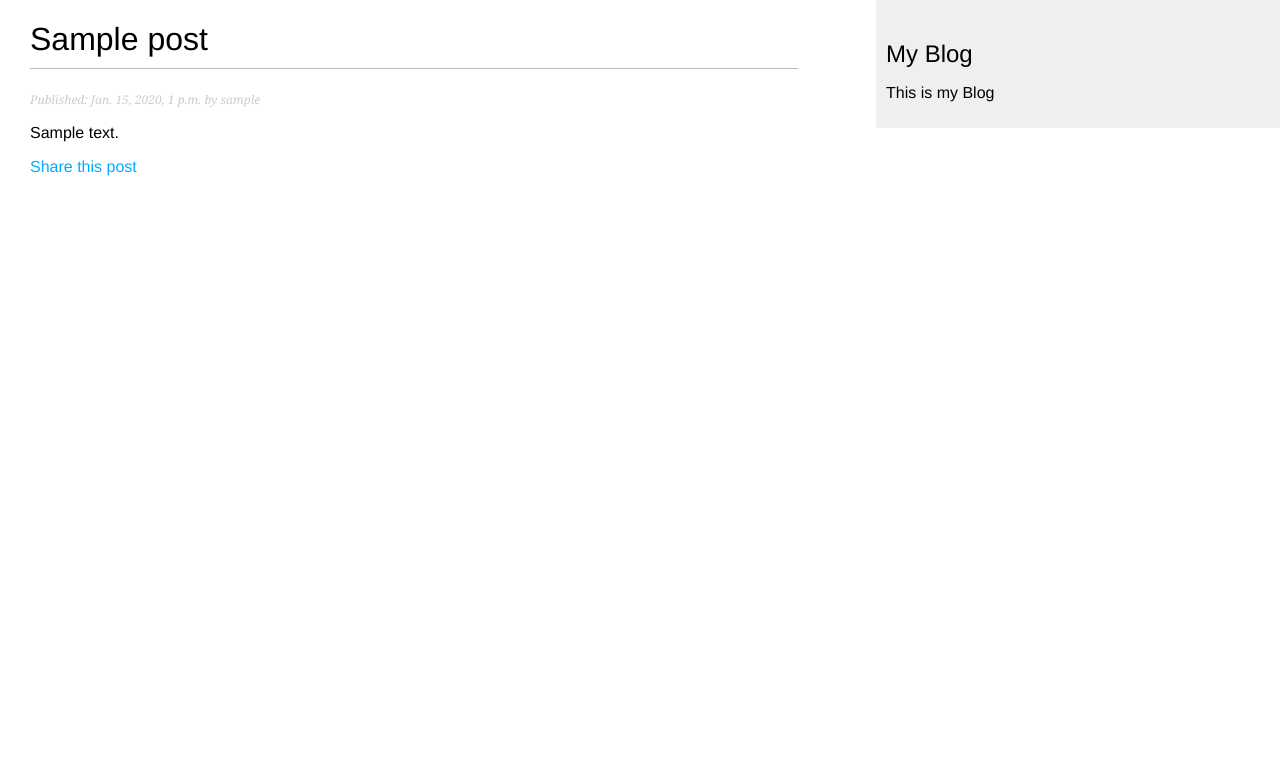
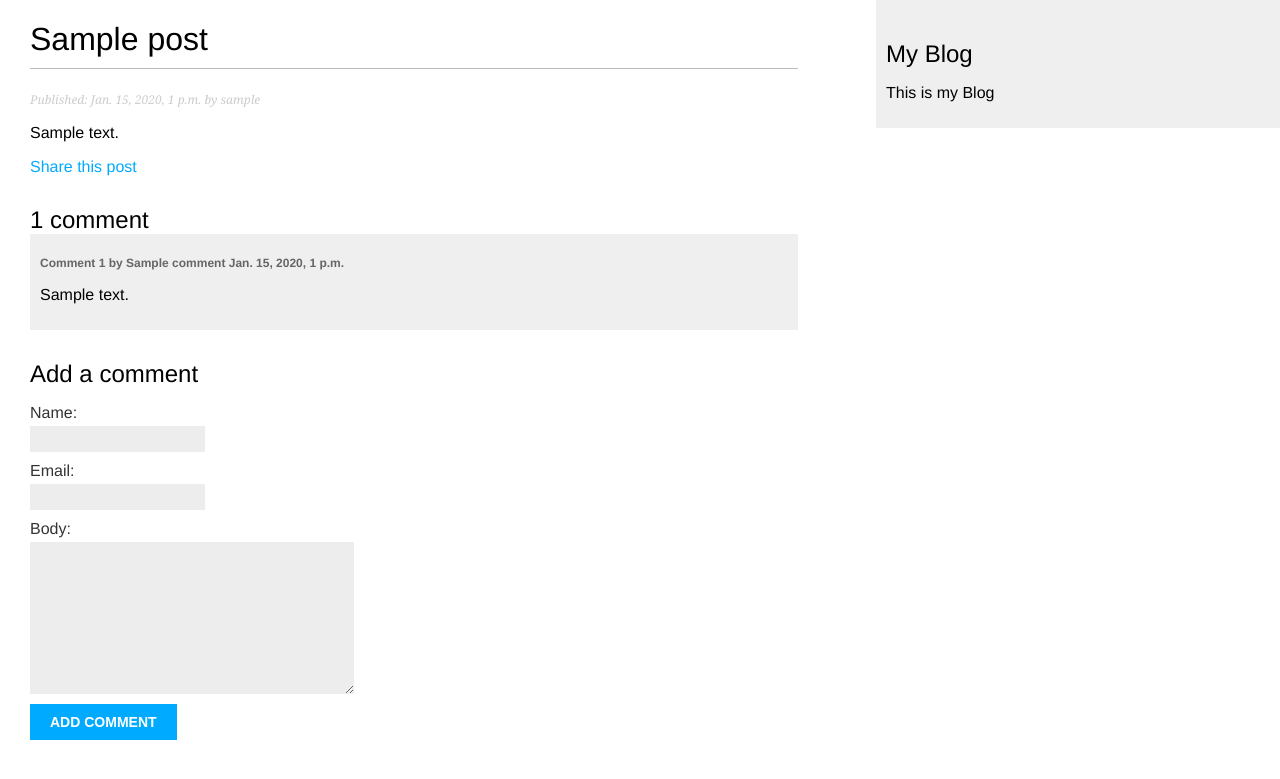
Before and after one commit to cwanjiru/django-blog, a Django app: a page that uses blog/templates/blog/post/detail.html in a window 1280 px wide. Shown: the top 779 px of the page. Run offline with Django 3.2, Linux system fonts and the light colour scheme; tables that the repository leaves empty hold one stand-in row (values such as "Sample post").

Commit message:
Add comment section.

```diff
--- a/blog/templates/blog/post/detail.html
+++ b/blog/templates/blog/post/detail.html
@@ -15,4 +15,42 @@
       Share this post
     </a>
   </p>
+
+  <!-- comments.count() -->
+  {% with comments.count as total_comments %}
+  <!-- 52 Comments -->
+  <!-- 1 Comment -->
+  <h2>
+    {{total_comments}} comment{{total_comments|pluralize }}
+  </h2>
+
+  {% endwith %}
+
+
+  {% for comment in comments %}
+  <div class="comment">
+    <p class="info">
+      Comment {{forloop.counter}} by {{comment.name}}
+      {{comment.created}}
+    </p>
+     {{comment.body| linebreaks}}
+
+  </div>
+  {% empty %}
+<p>There are no comments yet</p>
+  {% endfor %}
+
+{% if new_comment%}
+<h2>Your comment has been added</h2>
+{% else %}
+<h2>Add a comment</h2>
+<form action="." method="post">
+{{comment_form.as_p}}
+{% csrf_token%}
+<p>
+  <input type="submit" value="Add comment">
+</p>
+</form>
+{% endif%}
+
 {% endblock %}
```
